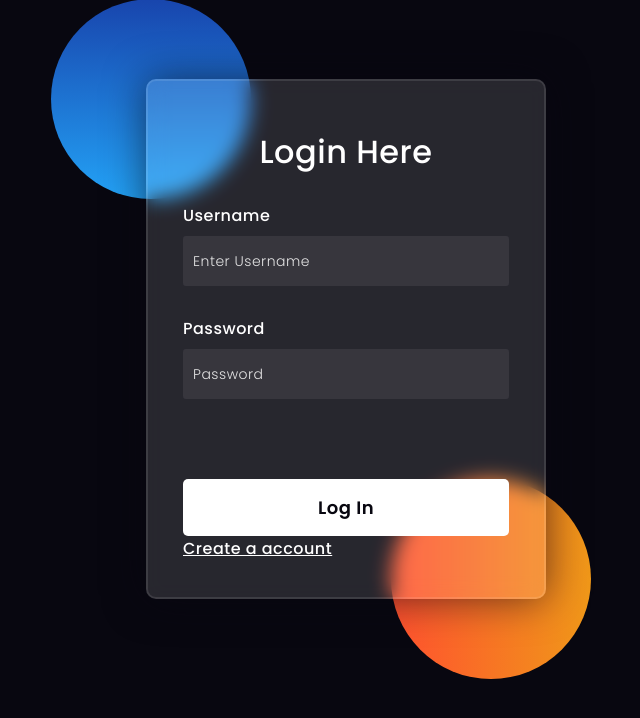
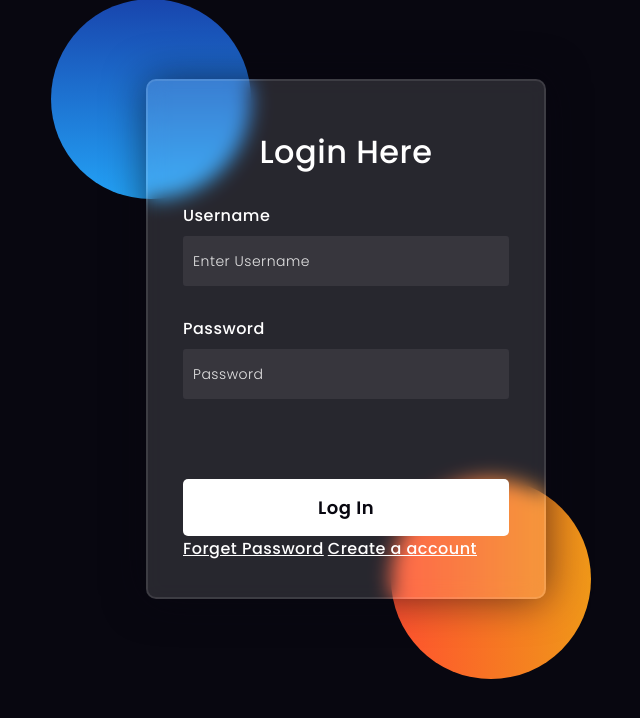
Before and after one commit to Rudra3012/IT314_Project_20, a Django app: page /login/ in a window 1280 px wide. Shown: the part 61-779 px from the top of the page, without its empty margins (294-934 px from the left). Run offline with Django 4.2, Linux system fonts and the light colour scheme.

Commit message:
updated urls.py

```diff
--- a/code/IT314_Project_20/templates/login.html
+++ b/code/IT314_Project_20/templates/login.html
@@ -157,6 +157,7 @@ button{
           <div class="go"><i class="fab fa-google"></i>  Google</div>
           <div class="fb"><i class="fab fa-facebook"></i>  Facebook</div>
         </div> -->
+        <a href="{% url 'forget_password' %}">Forget Password</a>
         <a href="{% url 'signup' %}" >Create a account</a>
     </form>
 </body>
```
